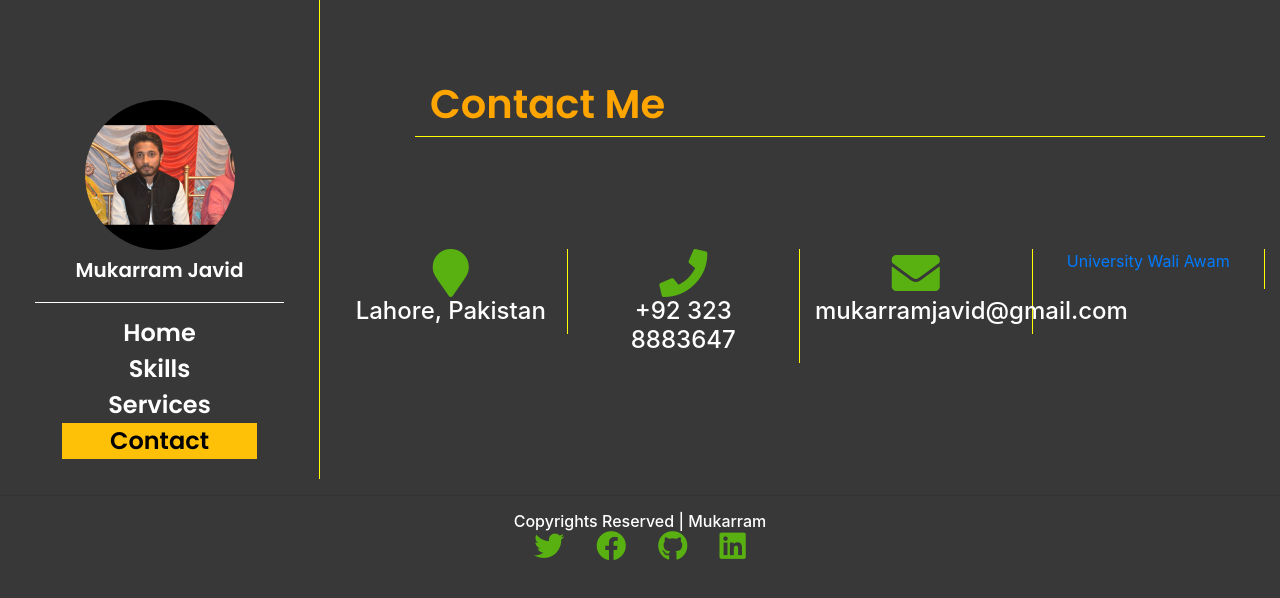
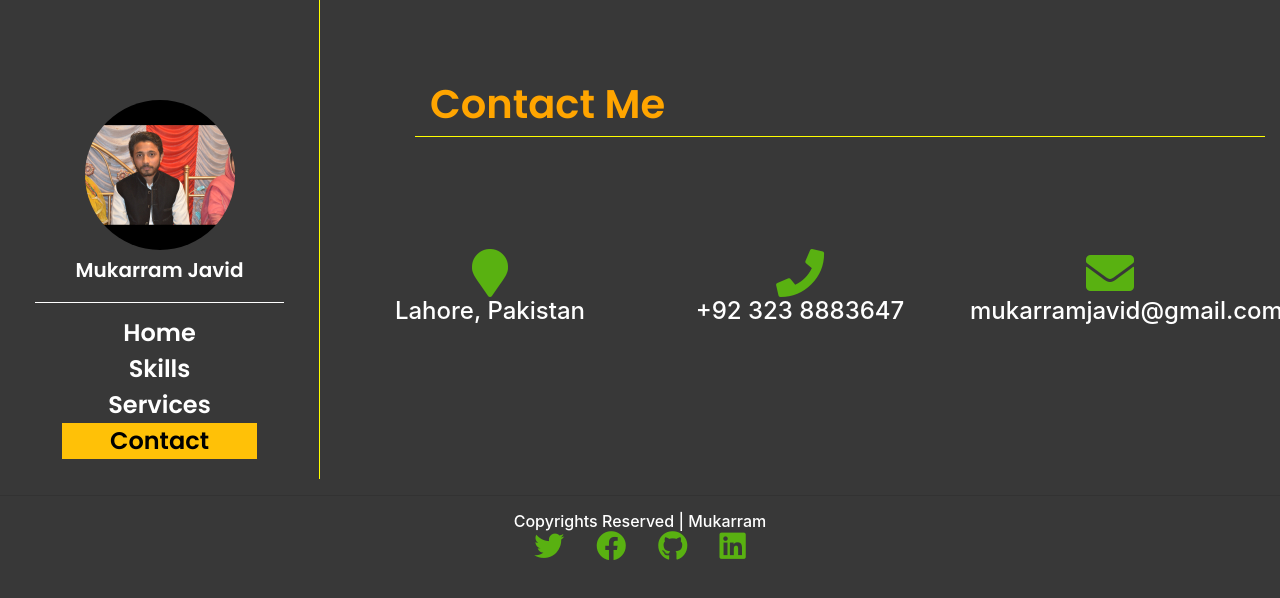
Before and after one commit to mukarramjavid/mukarram_portfolio, a React (Create React App) app: page /contact in a window 1280 px wide. Shown: the top 598 px of the page. Built offline with nearby package versions, Linux system fonts and the light colour scheme.

Commit message:
remove fb-pg

```diff
--- a/src/Components/Contact.js
+++ b/src/Components/Contact.js
@@ -10,20 +10,17 @@ export default function Contact() {
           </Col>
         </Row>
         <Row className="text-center Contact">
-          <Col xs={12} md={3} sm={3}>
+          <Col xs={12} md={4} sm={4}>
             <i class="fa fa-map-marker i-color fa-3x" aria-hidden="true"></i>
             <h4>Lahore, Pakistan</h4>
           </Col>
-          <Col xs={12} md={3} sm={3}>
+          <Col xs={12} md={4} sm={4}>
             <i class="fa fa-phone i-color fa-3x" aria-hidden="true"></i>
             <h4>+92 323 8883647</h4>
           </Col>
-          <Col xs={12} md={3} sm={3}>
+          <Col xs={12} md={4} sm={4}>
             <i class="fas fa-envelope i-color fa-3x" aria-hidden="true"></i>
             <h4>mukarramjavid@gmail.com</h4>
-          </Col>
-              <Col xs={12} md={3} sm={3}>
-            <div class="fb-page" data-href="https://www.facebook.com/UniversityWaliAwam" data-tabs="timeline" data-width="" data-height="" data-small-header="true" data-adapt-container-width="true" data-hide-cover="false" data-show-facepile="true"><blockquote cite="https://www.facebook.com/UniversityWaliAwam" class="fb-xfbml-parse-ignore"><a href="https://www.facebook.com/UniversityWaliAwam">University Wali Awam</a></blockquote></div>
           </Col>
         </Row>
       </Container>
```
